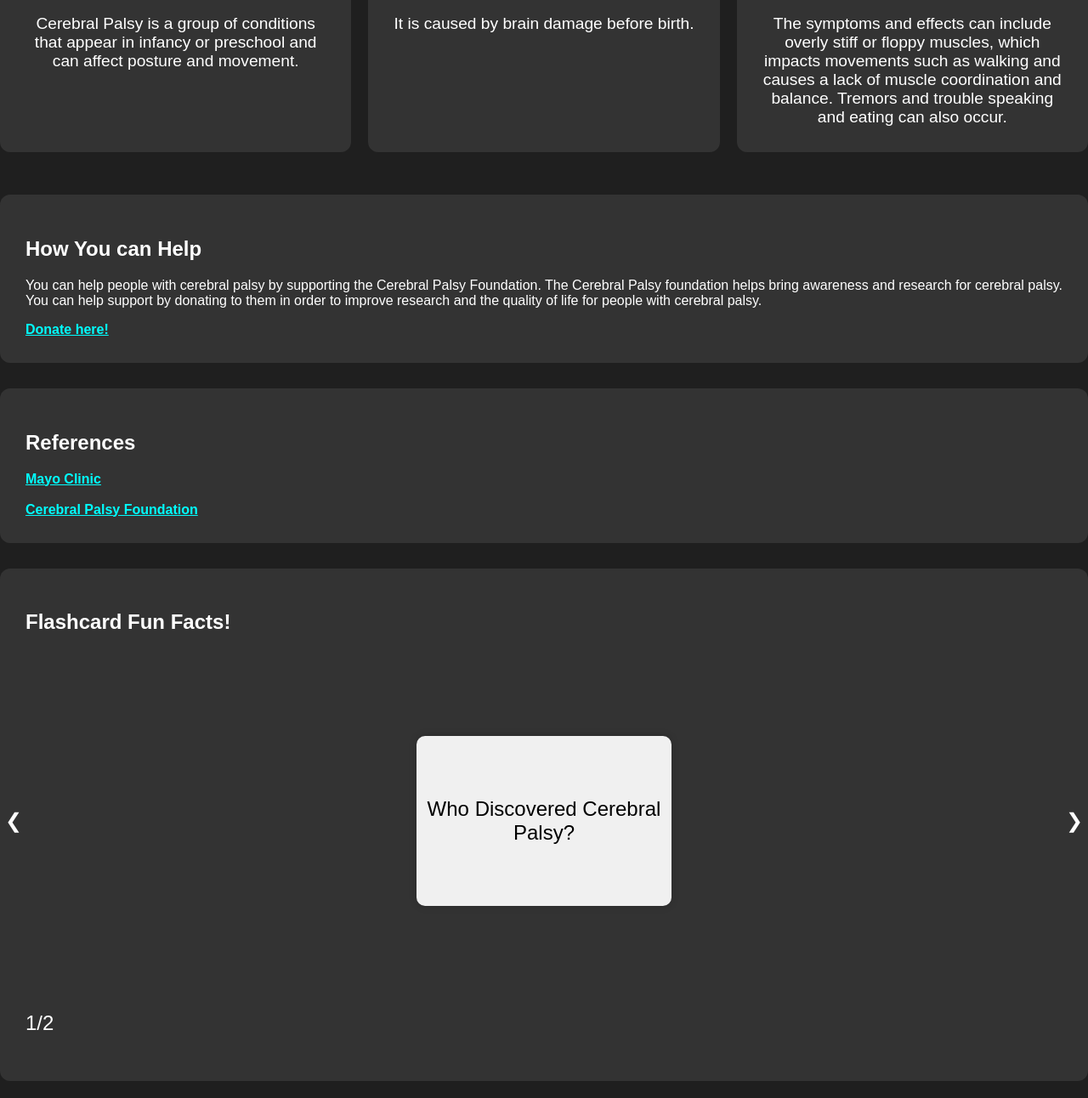
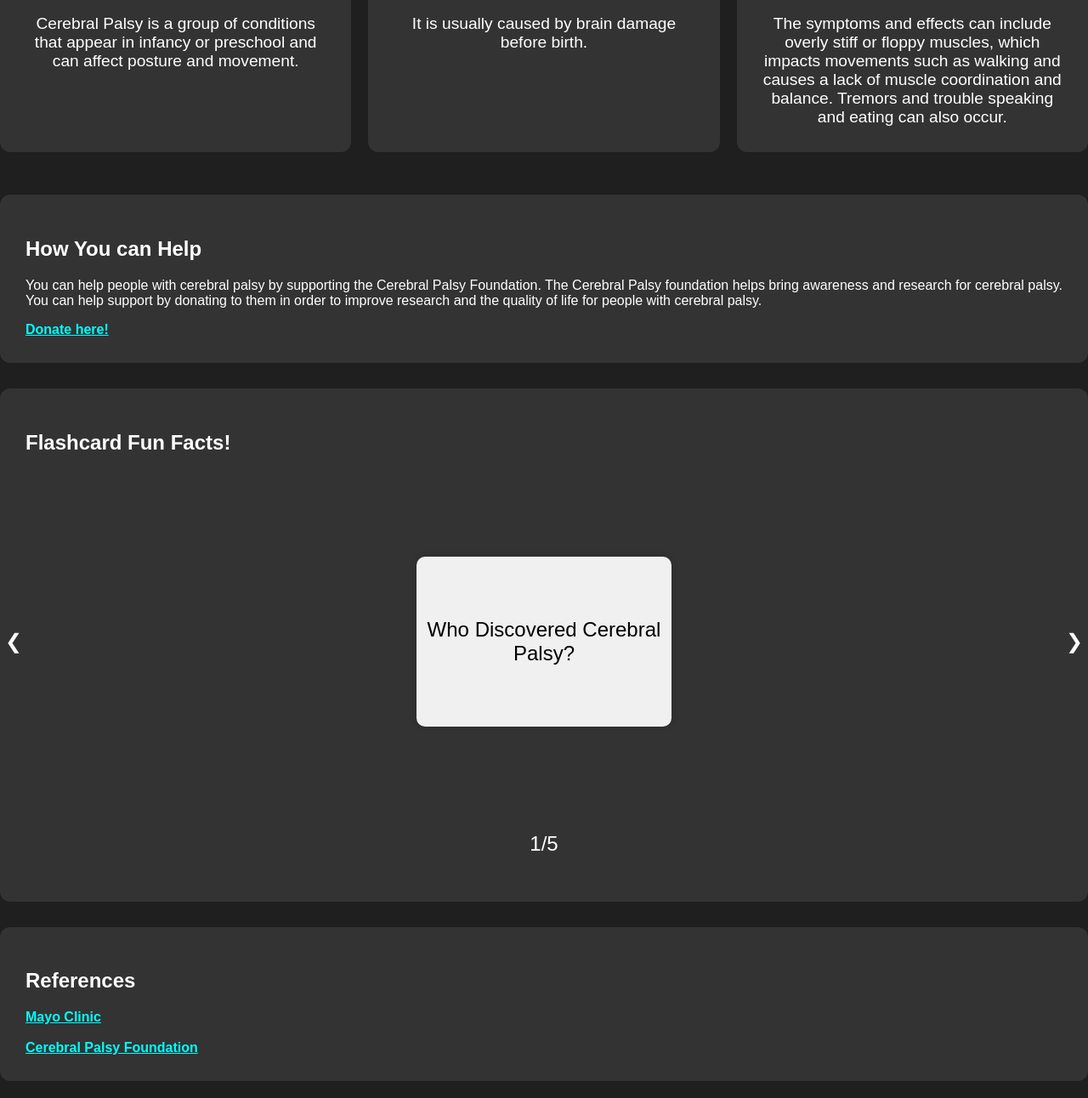
Before and after one commit to FlmnD/cerebral-palsy-awareness, a plain HTML site: page index.html in a window 1280 px wide. Shown: the part 503-1795 px from the top of the page at 85% size. Drawn offline with Linux system fonts and the light colour scheme.

Commit message:
Update Info

```diff
--- a/index.html
+++ b/index.html
@@ -26,7 +26,7 @@
         <div class="info-block">
             <img src="https://www.brainline.org/sites/all/modules/custom/bl_brain/images/brain-lateral.png"
                 alt="A Drawing of a Brain">
-            <p>It is caused by brain damage before birth.</p>
+            <p>It is usually caused by brain damage before birth.</p>
         </div>
 
         <div class="info-block">
@@ -54,18 +54,6 @@
     </section>
 
     <section class="default-section">
-        <h2>References</h2>
-
-        <a href="https://www.mayoclinic.org/diseases-conditions/cerebral-palsy/symptoms-causes/syc-20353999"
-            target="_blank">Mayo Clinic</a>
-        <br>
-        <br>
-        <a href="https://www.yourcpf.org/advocacy-awareness/" target="_blank">Cerebral Palsy Foundation</a>
-
-
-    </section>
-
-    <section class="default-section">
         <h2>Flashcard Fun Facts!</h2>
         <div class="flashcard-wrapper">
             <button class="arrow left" onclick="prevCard()">&#10094;</button>
@@ -82,7 +70,21 @@
             <button class="arrow right" onclick="nextCard()">&#10095;</button>
         </div>
 
-        <p class="counter"></p>
+        <center>
+            <p class="counter"></p>
+        </center>
+    </section>
+
+    <section class="default-section">
+        <h2>References</h2>
+
+        <a href="https://www.mayoclinic.org/diseases-conditions/cerebral-palsy/symptoms-causes/syc-20353999"
+            target="_blank">Mayo Clinic</a>
+        <br>
+        <br>
+        <a href="https://www.yourcpf.org/advocacy-awareness/" target="_blank">Cerebral Palsy Foundation</a>
+
+
     </section>
 
     <script src="index.js"></script>
--- a/index.js
+++ b/index.js
@@ -7,7 +7,10 @@ const counter = document.querySelector('.counter');
 
 const terms = [
     ["Who Discovered Cerebral Palsy?", "Dr. William John Little was the first person to define and seriously study cerebral palsy."],
-    ["How Many People Have Cerebral Palsy?", "Around 17 milion people have cerebral palsy."]
+    ["How Many People Have Cerebral Palsy?", "Around 17 milion people have cerebral palsy."],
+    ["Will I get Cerebral Palsy?", "You cannot get cerebral palsy as an adult."],
+    ["What is the average lifespan for people with cerebral palsy?", "30-70 Years"],
+    ["Is there a cure?", "There currently is not a cure for cerbral palsy; however, therapies are used to lower the effects of the symptoms."]
 ];
 
 counter.innerHTML = currentCardIndex + 1 + "/" + terms.length;
```
